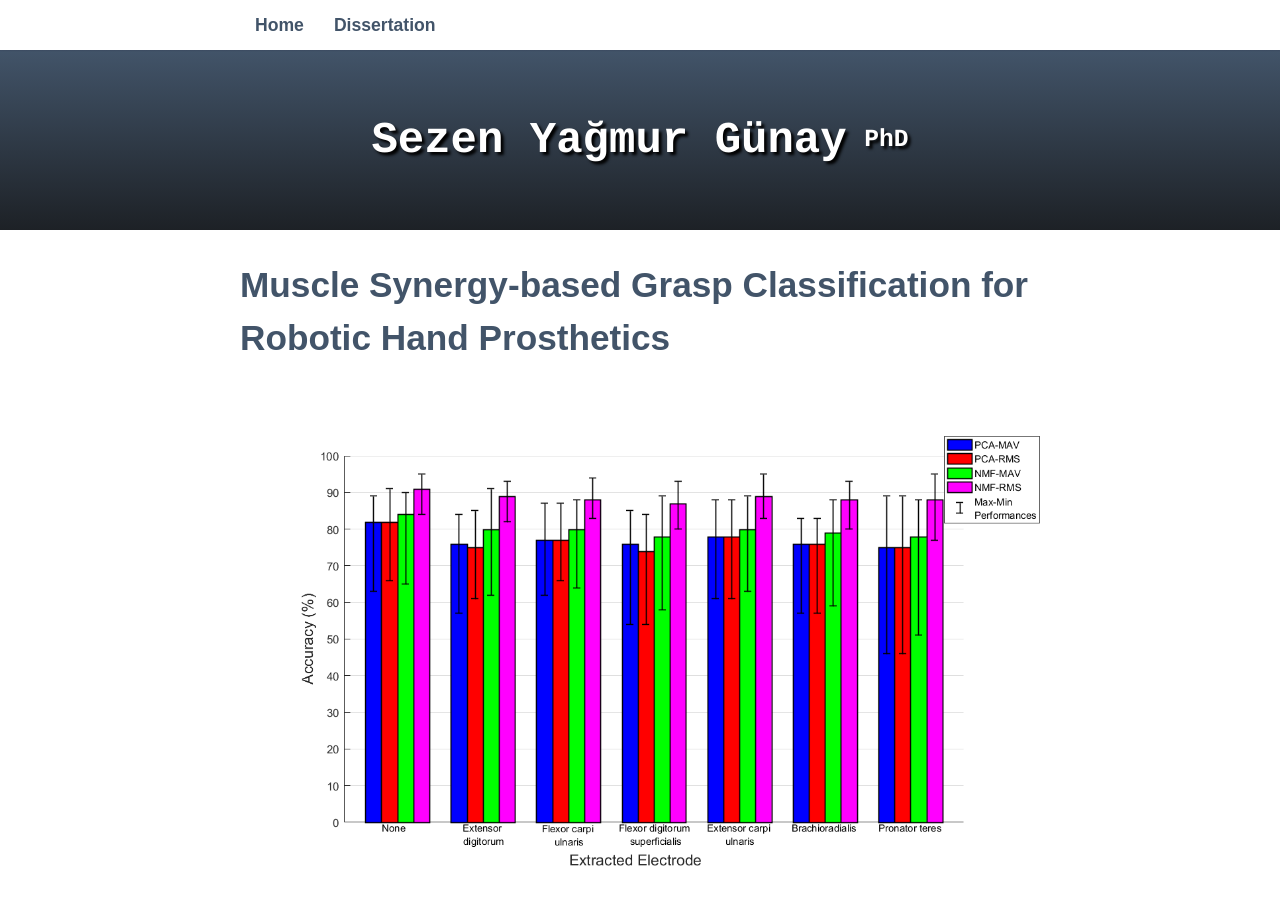
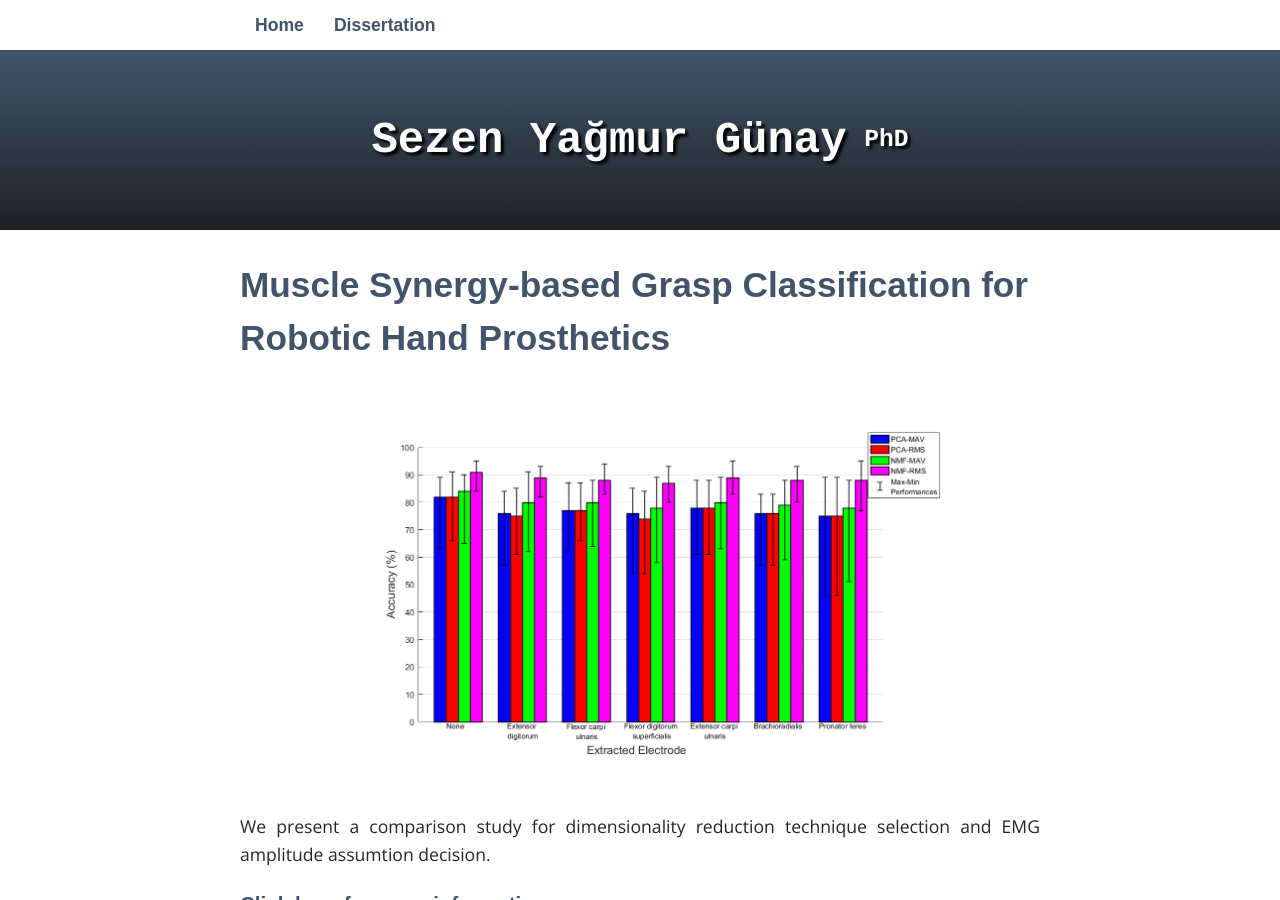
Before and after one commit to syagmur/syagmur.github.io, a Jekyll site: the page built from Dissertation/index.html, in a window 1280 px wide and 900 px high. Built offline with Jekyll 4.4.1, drawn with Linux system fonts in a browser that asks for light colours; nearby versions of some CDN libraries; some web fonts are replaced; library files that are not in the unit come from our copies.

Commit message:
Update index.html

```diff
--- a/Dissertation/index.html
+++ b/Dissertation/index.html
@@ -8,7 +8,7 @@ title: Dissertation
   <h2>Muscle Synergy-based Grasp Classification for Robotic Hand Prosthetics</h2>
 
 <br>
-        <center><img src="/images/Extract.png" alt="Comparison of NMF and PCA Performances with Extracted Electrodes for MAV andRMS Features." width="800" /> </center>
+        <center><img src="/images/Extract.png" alt="Comparison of NMF and PCA Performances with Extracted Electrodes for MAV andRMS Features." width="600" /> </center>
 
 <br>
 
```
